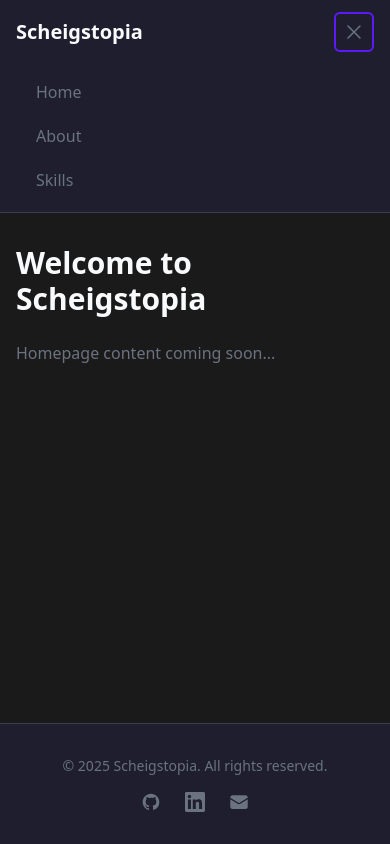
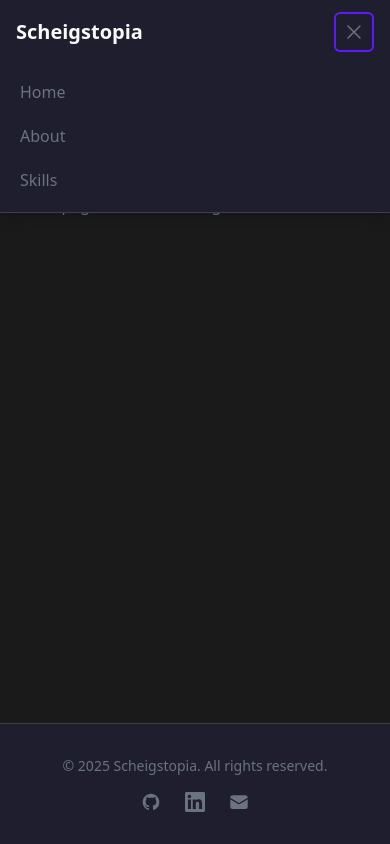
Before and after one commit to dscheigs/scheigstopia, a Next.js app: page / in a window 390 px wide. Both pictures are taken after a click on the button "Open main menu". Built offline with nearby package versions, Linux system fonts and the light colour scheme.

Commit message:
style: adjust header mobile menu animation and styling

```diff
--- a/src/components/layout/Header.tsx
+++ b/src/components/layout/Header.tsx
@@ -13,7 +13,7 @@ export default function Header() {
     ];
 
     return (
-        <header className="bg-surface border-b border-border">
+        <header className="relative bg-surface border-b border-border">
             <nav
                 className="mx-auto max-w-7xl px-4 sm:px-6 lg:px-8"
                 aria-label="Global"
@@ -89,14 +89,32 @@ export default function Header() {
                 </div>
 
                 {/* Mobile menu */}
-                {isMenuOpen && (
-                    <div className="md:hidden" id="mobile-menu">
+                <div
+                    className={`absolute top-16 left-0 right-0 z-50 bg-surface border-b border-border shadow-lg md:hidden transition-all duration-400 ease-in-out ${
+                        isMenuOpen
+                            ? 'scale-y-100 opacity-100'
+                            : 'scale-y-0 opacity-90'
+                    }`}
+                    style={{
+                        transformOrigin: 'top',
+                    }}
+                    id="mobile-menu"
+                >
                     <div className="space-y-1 px-2 pb-3 pt-2">
-                            {navigation.map((item) => (
+                        {navigation.map((item, index) => (
                             <Link
                                 key={item.name}
                                 href={item.href}
-                                    className="text-muted hover:text-foreground block px-3 py-2 rounded-md text-base font-medium transition-colors"
+                                className={`text-muted hover:text-foreground block px-3 py-2 rounded-md text-base font-medium transition-all duration-500 ${
+                                    isMenuOpen
+                                        ? 'opacity-100 translate-y-0'
+                                        : 'opacity-0 -translate-y-6'
+                                }`}
+                                style={{
+                                    transitionDelay: isMenuOpen
+                                        ? `${index * 50}ms`
+                                        : `${(navigation.length - 1 - index) * 50}ms`,
+                                }}
                                 onClick={() => setIsMenuOpen(false)}
                             >
                                 {item.name}
@@ -104,7 +122,6 @@ export default function Header() {
                         ))}
                     </div>
                 </div>
-                )}
             </nav>
         </header>
     );
```
Lines whose indentation alone changed are shown as unchanged.
